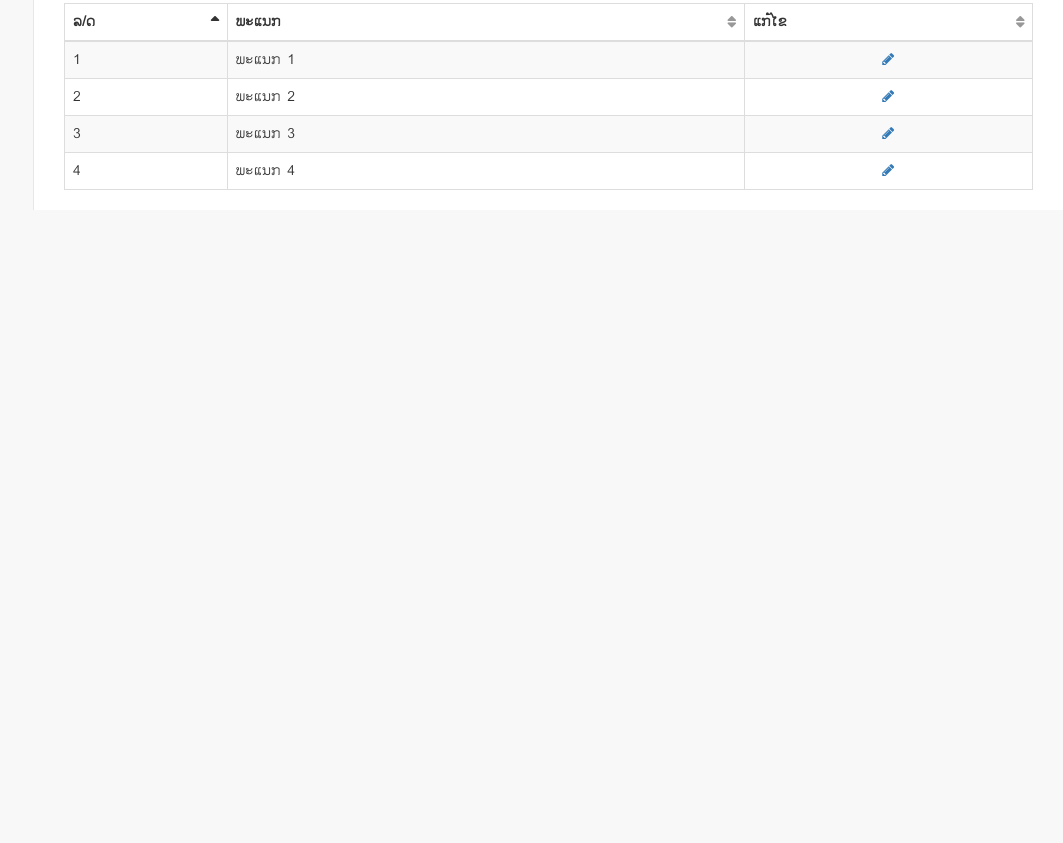
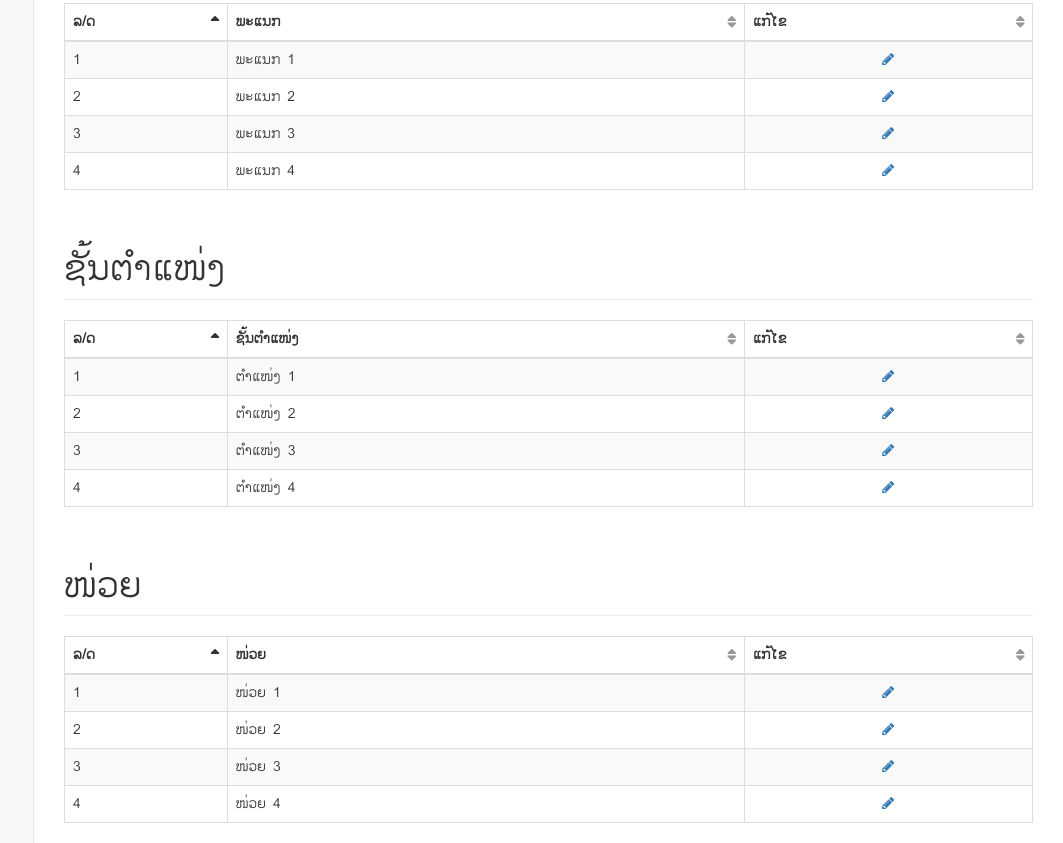
Before and after one commit to loma/americano, a website: page pages/setting.html in a window 1280 px wide. Shown: the part 474-1317 px from the top of the page, without its empty margins (217-1280 px from the left). Before the commit the page ends 800 px from the top, so only its background shows below. Drawn offline with Linux system fonts and the light colour scheme.

Commit message:
update setting

```diff
--- a/pages/setting.html
+++ b/pages/setting.html
@@ -193,6 +193,7 @@
             <!-- /.navbar-static-side -->
         </nav>
         <div id="page-wrapper">
+            <!--ກົມ-->
             <div class="row">
                 <div class="col-lg-12">
                     <h1 class="page-header">ກົມ</h1> </div>
@@ -233,6 +234,8 @@
                 </div>
                 <!-- /.col-lg-12 -->
             </div>
+            <!-- /ກົມ -->
+            <!--ພະແນກ-->
             <div class="row">
                 <div class="col-lg-12">
                     <h1 class="page-header">ພະແນກ</h1> </div>
@@ -269,7 +272,92 @@
                                 <td class="text-center"><a href="#"><i class="fa fa-pencil fa-fw"></i></a></td>
                             </tr>
                         </tbody>
+                    </table>
                 </div>
+            </div>
+            <!-- /ພະແນກ -->
+            <!--ຊັ້ນຕຳແໜ່ງ-->
+            <div class="row">
+                <div class="col-lg-12">
+                    <h1 class="page-header">ຊັ້ນຕຳແໜ່ງ</h1> </div>
+                <div class="col-sm-12">
+                    <table width="100%" class="table table-striped table-bordered table-hover dataTable no-footer dtr-inline" id="dataTables-example" role="grid" aria-describedby="dataTables-example_info" style="width: 100%;">
+                        <thead>
+                            <tr role="row">
+                                <th class="sorting_asc" tabindex="0" aria-controls="dataTables-example" rowspan="1" colspan="1" aria-sort="ascending" aria-label="Rendering engine: activate to sort column descending" style="width: 57px;">ລ/ດ</th>
+                                <th class="sorting" tabindex="0" aria-controls="dataTables-example" rowspan="1" colspan="1" aria-label="Browser: activate to sort column ascending" style="width: 181px;">ຊັ້ນຕຳແໜ່ງ</th>
+                                <th class="sorting" tabindex="0" aria-controls="dataTables-example" rowspan="1" colspan="1" aria-label="Engine version: activate to sort column ascending" style="width: 101px;">ແກ້ໄຂ</th>
+                            </tr>
+                        </thead>
+                        <tbody>
+                            <tr class="gradeA odd" role="row">
+                                <td class="sorting_1">1</td>
+                                <td>ຕຳແໜ່ງ 1</td>
+                                <td class="text-center">
+                                    <a href="#"> <i class="fa fa-pencil fa-fw"></i></a>
+                                </td>
+                            </tr>
+                            <tr class="gradeA even" role="row">
+                                <td class="sorting_1">2</td>
+                                <td>ຕຳແໜ່ງ 2</td>
+                                <td class="text-center"><a href="#"><i class="fa fa-pencil fa-fw"></i></a></td>
+                            </tr>
+                            <tr class="gradeA odd" role="row">
+                                <td class="sorting_1">3</td>
+                                <td>ຕຳແໜ່ງ 3</td>
+                                <td class="text-center"><a href="#"><i class="fa fa-pencil fa-fw"></i></a></td>
+                            </tr>
+                            <tr class="gradeA even" role="row">
+                                <td class="sorting_1">4</td>
+                                <td>ຕຳແໜ່ງ 4</td>
+                                <td class="text-center"><a href="#"><i class="fa fa-pencil fa-fw"></i></a></td>
+                            </tr>
+                        </tbody>
+                    </table>
+                </div>
+            </div>
+            <!-- /ຊັ້ນຕຳແໜ່ງ -->
+            <!--ໜ່ວຍ-->
+            <div class="row">
+                <div class="col-lg-12">
+                    <h1 class="page-header">ໜ່ວຍ</h1> </div>
+                <div class="col-sm-12">
+                    <table width="100%" class="table table-striped table-bordered table-hover dataTable no-footer dtr-inline" id="dataTables-example" role="grid" aria-describedby="dataTables-example_info" style="width: 100%;">
+                        <thead>
+                            <tr role="row">
+                                <th class="sorting_asc" tabindex="0" aria-controls="dataTables-example" rowspan="1" colspan="1" aria-sort="ascending" aria-label="Rendering engine: activate to sort column descending" style="width: 57px;">ລ/ດ</th>
+                                <th class="sorting" tabindex="0" aria-controls="dataTables-example" rowspan="1" colspan="1" aria-label="Browser: activate to sort column ascending" style="width: 181px;">ໜ່ວຍ</th>
+                                <th class="sorting" tabindex="0" aria-controls="dataTables-example" rowspan="1" colspan="1" aria-label="Engine version: activate to sort column ascending" style="width: 101px;">ແກ້ໄຂ</th>
+                            </tr>
+                        </thead>
+                        <tbody>
+                            <tr class="gradeA odd" role="row">
+                                <td class="sorting_1">1</td>
+                                <td>ໜ່ວຍ 1</td>
+                                <td class="text-center">
+                                    <a href="#"> <i class="fa fa-pencil fa-fw"></i></a>
+                                </td>
+                            </tr>
+                            <tr class="gradeA even" role="row">
+                                <td class="sorting_1">2</td>
+                                <td>ໜ່ວຍ 2</td>
+                                <td class="text-center"><a href="#"><i class="fa fa-pencil fa-fw"></i></a></td>
+                            </tr>
+                            <tr class="gradeA odd" role="row">
+                                <td class="sorting_1">3</td>
+                                <td>ໜ່ວຍ 3</td>
+                                <td class="text-center"><a href="#"><i class="fa fa-pencil fa-fw"></i></a></td>
+                            </tr>
+                            <tr class="gradeA even" role="row">
+                                <td class="sorting_1">4</td>
+                                <td>ໜ່ວຍ 4</td>
+                                <td class="text-center"><a href="#"><i class="fa fa-pencil fa-fw"></i></a></td>
+                            </tr>
+                        </tbody>
+                    </table>
+                </div>
+            </div>
+            <!-- /ໜ່່ວຍ -->
         </div>
         <!-- /#page-wrapper -->
     </div>
```
Lines whose indentation alone changed are shown as unchanged.
